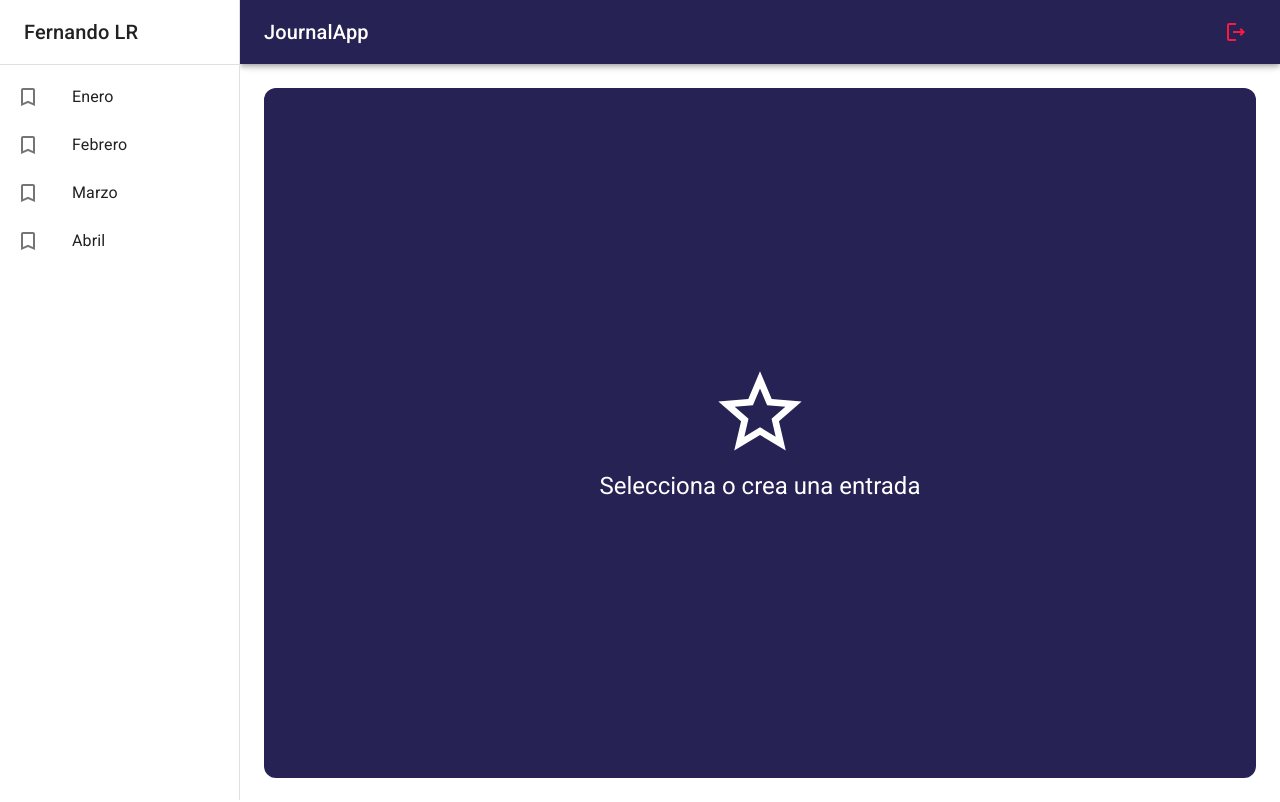
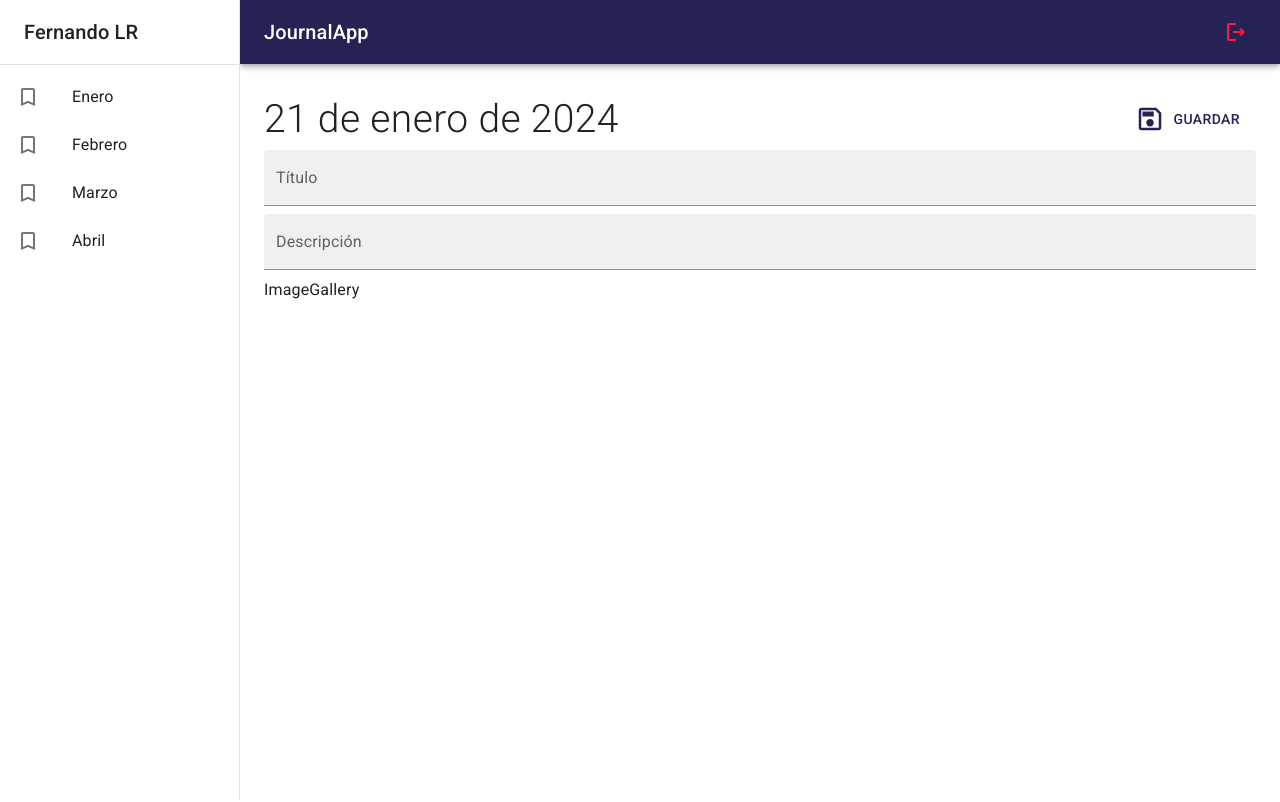
Before and after one commit to Fernando-LRz/journal, a React (Vite) app: page / in a window 1280 px wide. Built offline with nearby package versions, Linux system fonts and the light colour scheme.

Commit message:
add NoteView

```diff
--- /dev/null
+++ b/src/journal/components/ImageGallery.jsx
@@ -0,0 +1,6 @@
+
+export const ImageGallery = () => {
+    return (
+        <div>ImageGallery</div>
+    );
+};
--- a/src/journal/components/index.js
+++ b/src/journal/components/index.js
@@ -1,2 +1,3 @@
 export * from './NavBar';
 export * from './SideBar';
+export * from './ImageGallery';
--- a/src/journal/pages/JournalPage.jsx
+++ b/src/journal/pages/JournalPage.jsx
@@ -1,13 +1,13 @@
 import { Typography } from '@mui/material';
 import { JournalLayout } from '../layout/JournalLayout';
-import { NothingSelectedView } from '../views';
+import { NoteView, NothingSelectedView } from '../views';
 
 export const JournalPage = () => {
     return (
         <JournalLayout>
             {/* <Typography>Lorem ipsum dolor sit amet consectetur adipisicing elit. Qui quisquam inventore provident ipsum? Illo harum expedita placeat, dignissimos iste, adipisci architecto corporis beatae quasi perspiciatis dolorum possimus nemo tempora fuga?</Typography>     */}
-
-            <NothingSelectedView />
+            {/* <NothingSelectedView /> */}
+            <NoteView />
         </JournalLayout>
     );
 };
--- /dev/null
+++ b/src/journal/views/NoteView.jsx
@@ -0,0 +1,51 @@
+import { Button, Grid, TextField, Typography } from '@mui/material';
+import { SaveOutlined } from '@mui/icons-material';
+
+import { ImageGallery } from '../components';
+
+export const NoteView = () => {
+    return (
+        <Grid
+            container
+            direction="row"
+            justifyContent="space-between"
+            alignItems="center"
+            sx={{ mb: 1 }}
+        >
+            <Grid item>
+                <Typography fontSize={ 39 } fontWeight="light">
+                    21 de enero de 2024
+                </Typography>
+            </Grid>
+            <Grid item>
+                <Button color="primary" sx={{ padding: 2 }}>
+                    <SaveOutlined sx={{ fontSize: 30, mr: 1 }}/>
+                    Guardar
+                </Button>
+            </Grid>
+
+            <Grid container>
+                <TextField
+                    type="text"
+                    variant="filled"
+                    fullWidth
+                    placeholder="Ingrese un título"
+                    label="Título"
+                    sx={{ border: 'none', mb: 1 }}
+                />
+
+                <TextField
+                    type="text"
+                    variant="filled"
+                    fullWidth
+                    label="Descripción"
+                    placeholder="¿Qúe sucedio el día de hoy?"
+                    sx={{ border: 'none', mb: 1 }}
+                    minRows={ 5 }
+                />
+            </Grid>
+
+            <ImageGallery />
+        </Grid>
+    );
+};
--- a/src/journal/views/index.js
+++ b/src/journal/views/index.js
@@ -1 +1,2 @@
 export * from './NothingSelectedView';
+export * from './NoteView';
```
